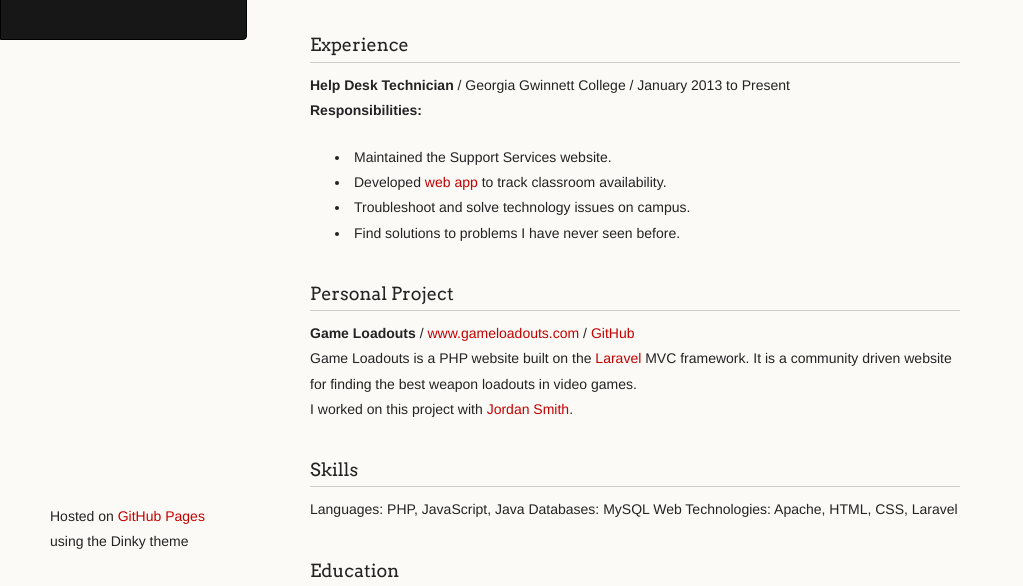
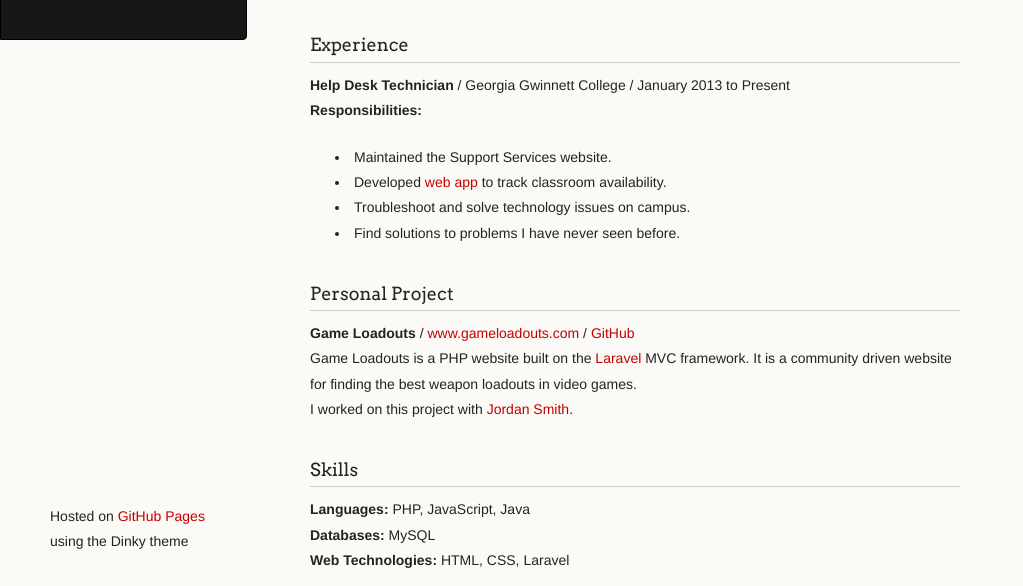
Before and after one commit to Kyle-Dornblaser/kyle-dornblaser.github.io, a plain HTML site: page index.html in a window 1280 px wide. Shown: the part 214-800 px from the top of the page, without its empty margins (0-1023 px from the left). Drawn offline with Linux system fonts and the light colour scheme.

Commit message:
Replace master branch with page content via GitHub

```diff
--- a/index.html
+++ b/index.html
@@ -60,9 +60,9 @@ I worked on this project with <a href="http://jordan-r-smith.github.io/">Jordan
 <h3>
 <a name="skills" class="anchor" href="#skills"><span class="octicon octicon-link"></span></a>Skills</h3>
 
-<p>Languages: PHP, JavaScript, Java
-Databases: MySQL
-Web Technologies: Apache, HTML, CSS, Laravel</p>
+<p><strong>Languages:</strong> PHP, JavaScript, Java<br>
+<strong>Databases:</strong> MySQL<br>
+<strong>Web Technologies:</strong> HTML, CSS, Laravel</p>
 
 <h3>
 <a name="education" class="anchor" href="#education"><span class="octicon octicon-link"></span></a>Education</h3>
--- a/params.json
+++ b/params.json
@@ -1 +1 @@
-{"name":"Kyle Dornblaser","tagline":"","body":"### Contact\r\n**Email:** [hello@kyledornblaser.com](mailto:hello@kyledornblaser.com)\r\n\r\n### Statement\r\nContribute as a web developer.\r\n \r\n### Experience\r\n**Help Desk Technician** / Georgia Gwinnett College / January 2013 to Present    \r\n**Responsibilities:**\r\n* Maintained the Support Services website.\r\n* Developed [web app](http://classroom.kyledornblaser.com) to track classroom availability.\r\n* Troubleshoot and solve technology issues on campus.\r\n* Find solutions to problems I have never seen before.\r\n\r\n### Personal Project\r\n**Game Loadouts** / [www.gameloadouts.com](http://www.gameloadouts.com) / [GitHub](https://github.com/Green-Squad/Tryhard-Loadouts)  \r\nGame Loadouts is a PHP website built on the [Laravel](www.laravel.com) MVC framework. It is a community driven website for finding the best weapon loadouts in video games.  \r\nI worked on this project with [Jordan Smith](http://jordan-r-smith.github.io/).  \r\n\r\n### Skills\r\nLanguages: PHP, JavaScript, Java\r\nDatabases: MySQL\r\nWeb Technologies: Apache, HTML, CSS, Laravel\r\n\r\n### Education\r\n**Georgia Gwinnett College** / Information Technology / Software Development  \r\n**Overall GPA:** 3.71  \r\n**ITEC GPA:** 3.91  ","google":"","note":"Don't delete this file! It's used internally to help with page regeneration."}
+{"name":"Kyle Dornblaser","tagline":"","body":"### Contact\r\n**Email:** [hello@kyledornblaser.com](mailto:hello@kyledornblaser.com)\r\n\r\n### Statement\r\nContribute as a web developer.\r\n \r\n### Experience\r\n**Help Desk Technician** / Georgia Gwinnett College / January 2013 to Present    \r\n**Responsibilities:**\r\n* Maintained the Support Services website.\r\n* Developed [web app](http://classroom.kyledornblaser.com) to track classroom availability.\r\n* Troubleshoot and solve technology issues on campus.\r\n* Find solutions to problems I have never seen before.\r\n\r\n### Personal Project\r\n**Game Loadouts** / [www.gameloadouts.com](http://www.gameloadouts.com) / [GitHub](https://github.com/Green-Squad/Tryhard-Loadouts)  \r\nGame Loadouts is a PHP website built on the [Laravel](www.laravel.com) MVC framework. It is a community driven website for finding the best weapon loadouts in video games.  \r\nI worked on this project with [Jordan Smith](http://jordan-r-smith.github.io/).  \r\n\r\n### Skills \r\n**Languages:** PHP, JavaScript, Java  \r\n**Databases:** MySQL  \r\n**Web Technologies:** HTML, CSS, Laravel\r\n\r\n### Education\r\n**Georgia Gwinnett College** / Information Technology / Software Development  \r\n**Overall GPA:** 3.71  \r\n**ITEC GPA:** 3.91  ","google":"","note":"Don't delete this file! It's used internally to help with page regeneration."}
```
